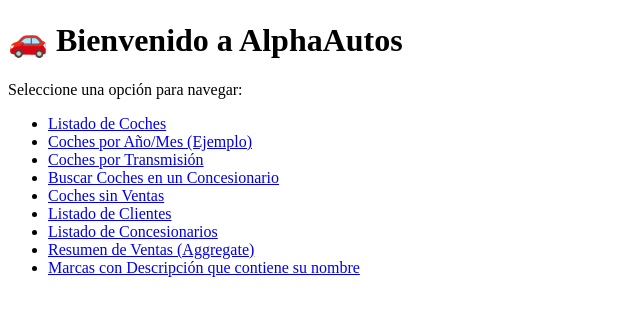
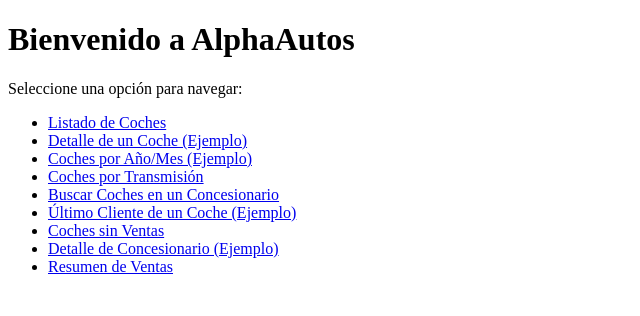
Before and after one commit to JoseMi-1222/Concesionario_AlphaAutos, a Django app: page / in a window 1280 px wide. Shown: the top 316 px of the page, without its empty margins (0-640 px from the left). Run offline with Django 5.2, Linux system fonts and the light colour scheme.

Commit message:
Rama 10 hecha

```diff
--- a/AlphaAutos/templates/concesionario/index.html
+++ b/AlphaAutos/templates/concesionario/index.html
@@ -5,28 +5,19 @@
     <title>AlphaAutos - Inicio</title>
 </head>
 <body>
-    <h1>🚗 Bienvenido a AlphaAutos</h1>
+    <h1>Bienvenido a AlphaAutos</h1>
     <p>Seleccione una opción para navegar:</p>
 
     <ul>
-        <!-- Coches -->
         <li><a href="{% url 'AlphaAutos:coche_list' %}">Listado de Coches</a></li>
+        <li><a href="{% url 'AlphaAutos:coche_detail' id_coche=1 %}">Detalle de un Coche (Ejemplo)</a></li>
         <li><a href="{% url 'AlphaAutos:coches_por_fecha' anio=2024 mes=5 %}">Coches por Año/Mes (Ejemplo)</a></li>
         <li><a href="{% url 'AlphaAutos:coches_transmision' tipo='AT' %}">Coches por Transmisión</a></li>
         <li><a href="{% url 'AlphaAutos:coches_concesionario_texto' id_concesionario=1 texto='Fiesta' %}">Buscar Coches en un Concesionario</a></li>
+        <li><a href="{% url 'AlphaAutos:ultimo_cliente_coche' id_coche=1 %}">Último Cliente de un Coche (Ejemplo)</a></li>
         <li><a href="{% url 'AlphaAutos:coches_sin_ventas' %}">Coches sin Ventas</a></li>
-
-        <!-- Clientes -->
-        <li><a href="{% url 'AlphaAutos:cliente_list' %}">Listado de Clientes</a></li>
-
-        <!-- Concesionarios -->
-        <li><a href="{% url 'AlphaAutos:concesionario_list' %}">Listado de Concesionarios</a></li>
-
-        <!-- Ventas / Agregados -->
-        <li><a href="{% url 'AlphaAutos:ventas_aggregate' %}">Resumen de Ventas (Aggregate)</a></li>
-
-        <!-- Marcas -->
-        <li><a href="{% url 'AlphaAutos:marca_desc_nombre' %}">Marcas con Descripción que contiene su nombre</a></li>
+        <li><a href="{% url 'AlphaAutos:concesionario_detail' id_concesionario=1 %}">Detalle de Concesionario (Ejemplo)</a></li>
+        <li><a href="{% url 'AlphaAutos:resumen_ventas' %}">Resumen de Ventas</a></li>
     </ul>
 </body>
 </html>
--- a/AlphaAutos/urls.py
+++ b/AlphaAutos/urls.py
@@ -15,5 +15,4 @@ urlpatterns = [
     path('coches/sin_ventas/', views.coches_sin_ventas, name='coches_sin_ventas'),
     path('concesionario/<int:id_concesionario>/detalle/', views.concesionario_detail, name='concesionario_detail'),
     path('ventas/resumen/', views.resumen_ventas, name='resumen_ventas'),
-
 ]
--- a/AlphaAutos/views.py
+++ b/AlphaAutos/views.py
@@ -2,7 +2,7 @@ from django.shortcuts import render
 from .models import *
 from django.shortcuts import get_object_or_404
 from django.db.models import F, Q
-from django.utils import timezone
+from django.db.models import Avg, Max, Min
 
 
 # -------------------------------
@@ -238,12 +238,8 @@ def concesionario_detail(request, id_concesionario):
 # -------------------------------------------------------------------
 def resumen_ventas(request):
     resumen = Venta.objects.aggregate(
-        precio_promedio=Avg('precio_final'),
-        precio_maximo=Max('precio_final'),
-        precio_minimo=Min('precio_final')
+        promedio=Avg('precio_final'),
+        maximo=Max('precio_final'),
+        minimo=Min('precio_final')
     )
-
-    contexto = {
-        'resumen': resumen
-    }
-    return render(request, 'concesionario/resumen_ventas.html', contexto)
+    return render(request, 'concesionario/resumen_ventas.html', {'resumen': resumen})
```
Also changed, not shown: AlphaAutos/templates/concesionario/resumen_ventas.html (+3 -10 lines).
